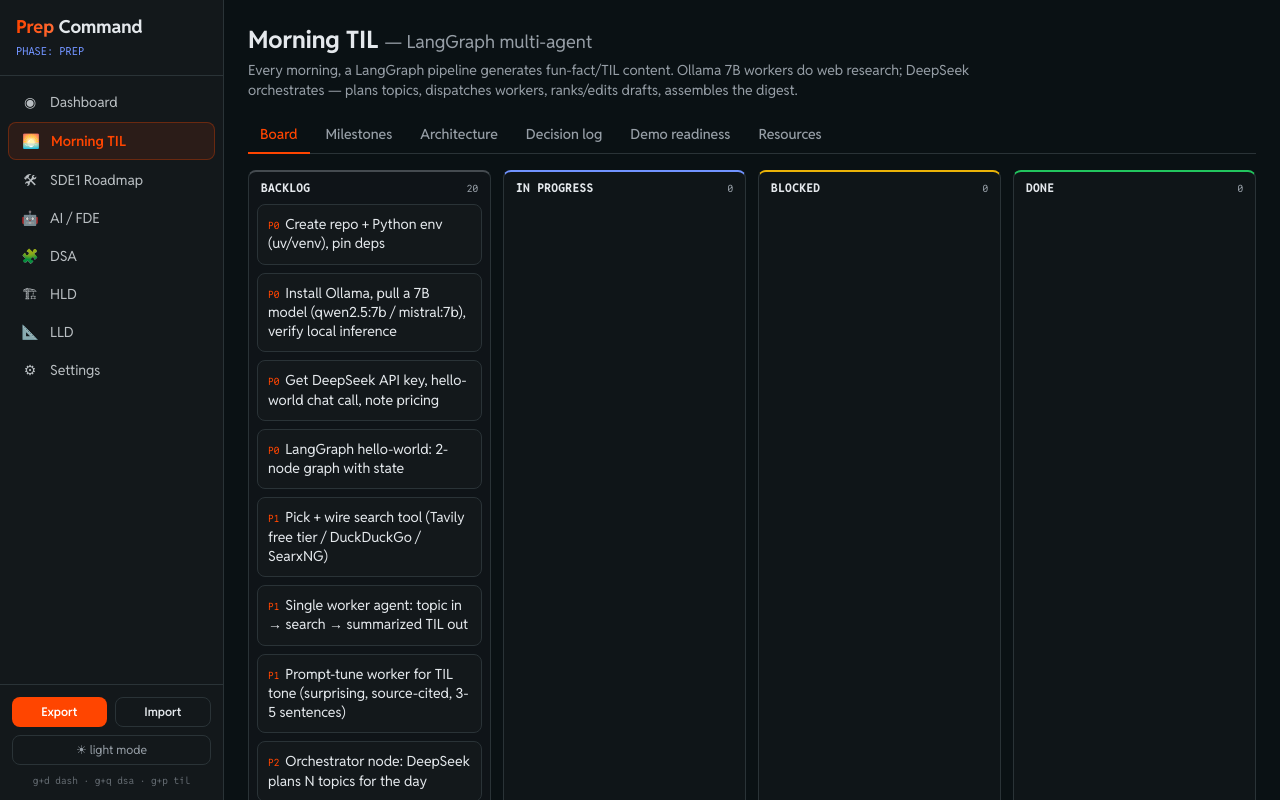
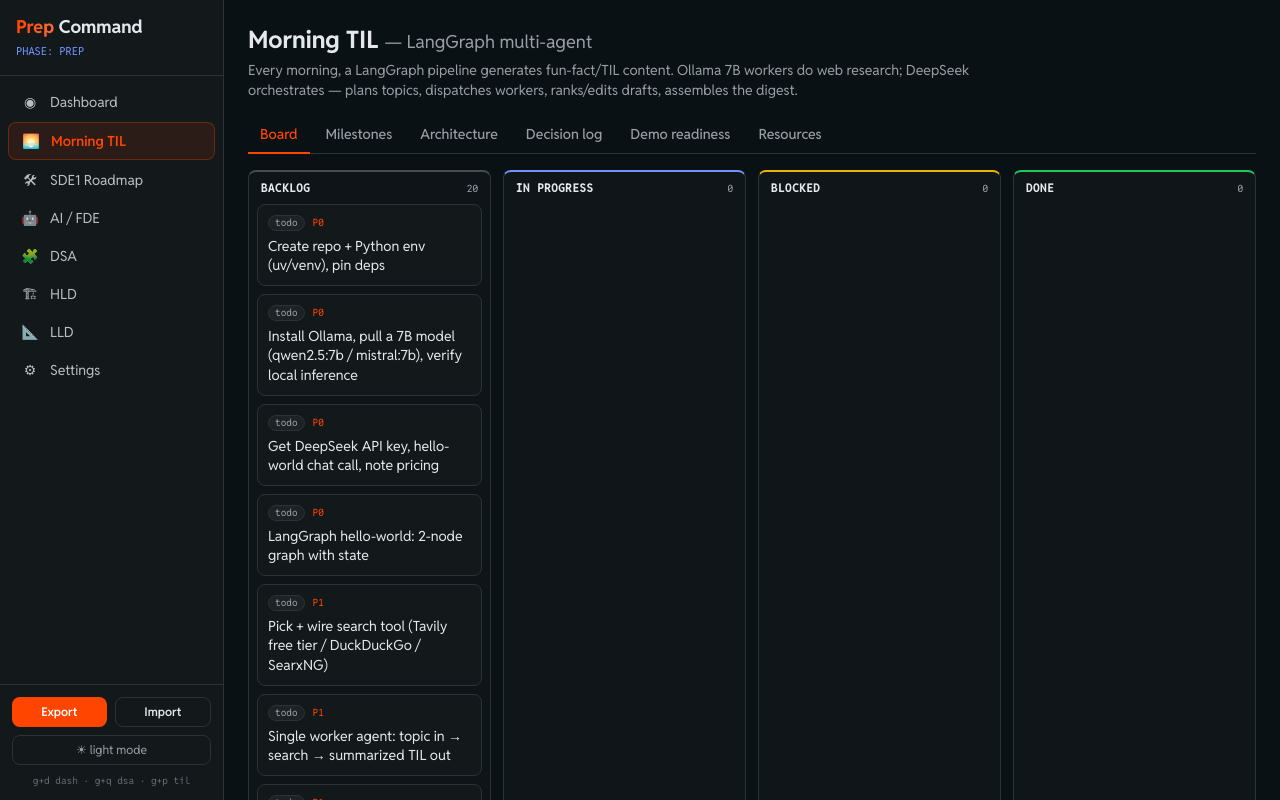
Before and after one commit to adxthyx/Prep, a React (Vite) app: page /#/project in a window 1280 px wide. Shown: the top 800 px of the page. Built offline with nearby package versions, Linux system fonts and the light colour scheme.

Commit message:
ProjectTIL: add clickable StatusPill to Kanban cards
Cards can now cycle status via StatusPill click (todo → in-progress → done → revisit) in addition to drag-and-drop. Status pill appears before phase tag.

```diff
--- a/src/pages/ProjectTIL.jsx
+++ b/src/pages/ProjectTIL.jsx
@@ -1,7 +1,7 @@
 import { useState } from 'react'
 import { useStore, getItem } from '../store'
 import { projectTil } from '../lib/registry'
-import { SectionCard, ResourceLink, ItemRow, ItemDetails, fireConfetti } from '../components/ui'
+import { SectionCard, ResourceLink, ItemRow, ItemDetails, fireConfetti, StatusPill } from '../components/ui'
 
 const COL_STATUS = { backlog: 'todo', inprogress: 'in-progress', blocked: 'todo', done: 'done' }
 const COL_ACCENT = {
@@ -59,12 +59,16 @@
                     key={c.id}
                     draggable
                     onDragStart={() => setDragId(c.id)}
-                    onClick={() => setOpenCard(openCard === c.id ? null : c.id)}
                     className={`cursor-grab active:cursor-grabbing rounded-lg border bg-card p-2.5 text-sm leading-snug hover:border-brand/50 transition-colors ${col.id === 'done' ? 'opacity-60' : ''}`}
                   >
-                    <span className="font-mono text-[10px] text-brand mr-1.5">{c.phase}</span>
-                    {c.title}
-                    {notes && <span className="ml-1 text-xs text-muted-foreground">✎</span>}
+                    <div className="flex items-center gap-2 mb-1.5">
+                      <StatusPill id={c.id} size="xs" />
+                      <span className="font-mono text-[10px] text-brand">{c.phase}</span>
+                    </div>
+                    <button onClick={() => setOpenCard(openCard === c.id ? null : c.id)} className="w-full text-left hover:text-brand transition-colors">
+                      {c.title}
+                      {notes && <span className="ml-1 text-xs text-muted-foreground">✎</span>}
+                    </button>
                     {openCard === c.id && (
                       <div onClick={(e) => e.stopPropagation()}>
                         <ItemDetails id={c.id} />
```
